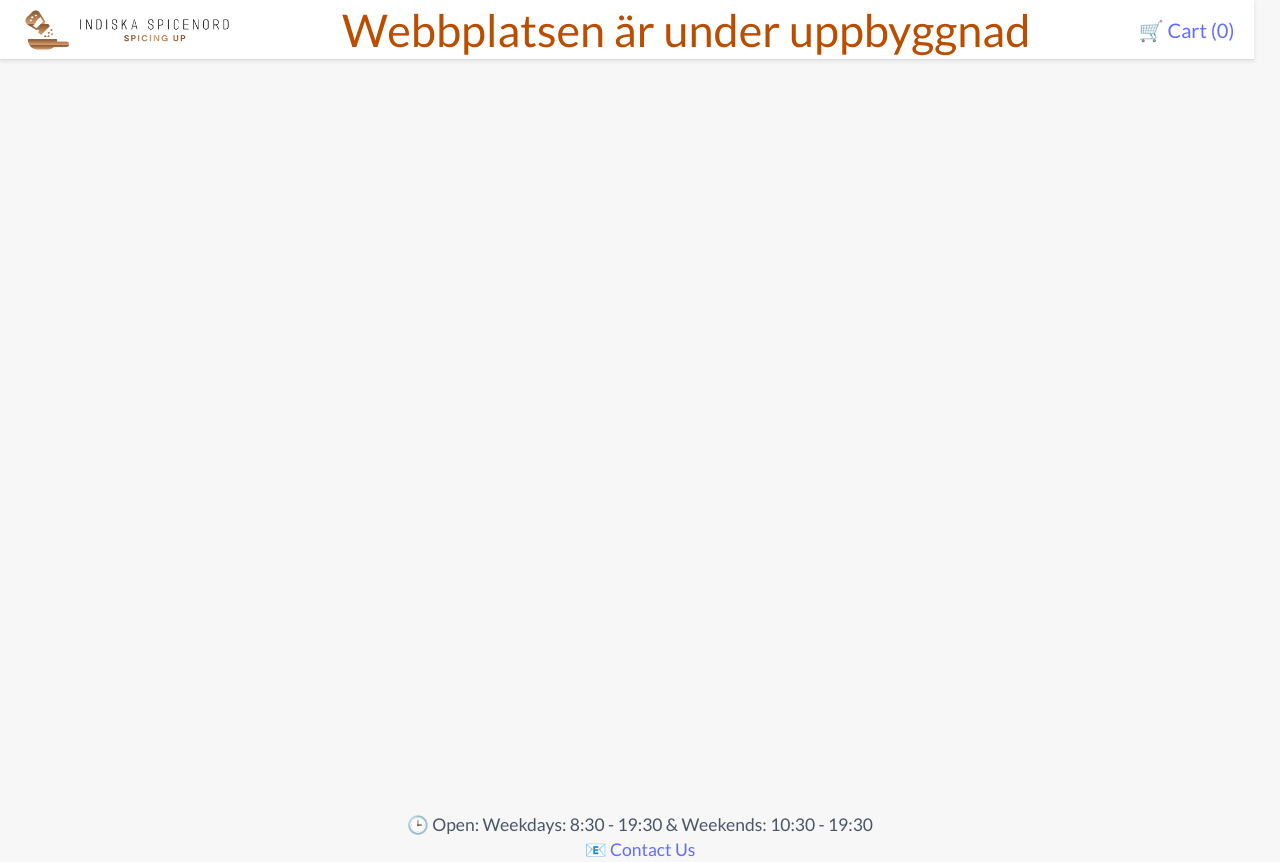
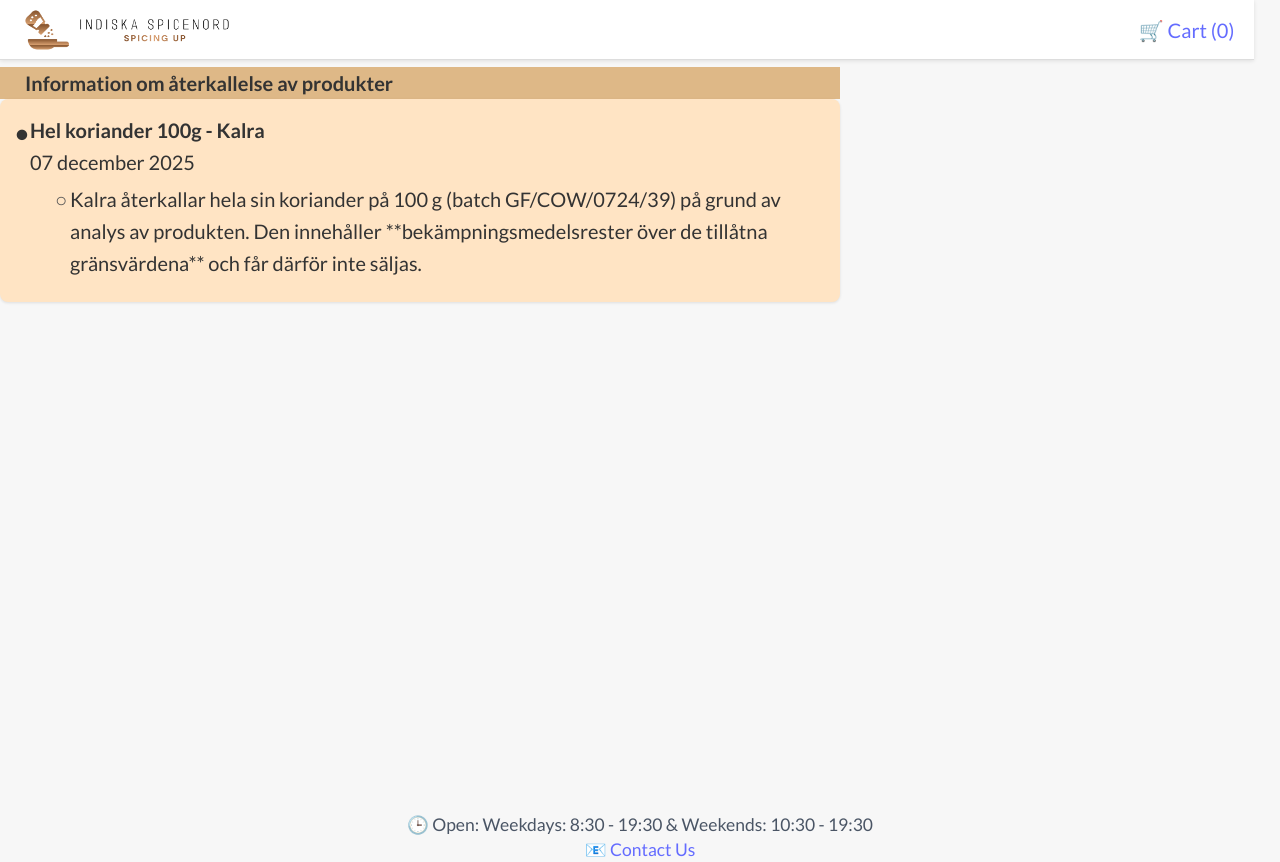
Before and after one commit to rapar8/indiskaspicenord, a React (Vite) app: page /recall in a window 1280 px wide. Built offline with nearby package versions, Linux system fonts and the light colour scheme.

Commit message:
contact us with recall and faq

```diff
--- a/src/App.tsx
+++ b/src/App.tsx
@@ -8,6 +8,7 @@ import Cart from './pages/Cart';
 import Header from './components/Header';
 import Footer from './components/Footer';
 import Checkout from "./pages/Checkout.tsx";
+import Recall from './pages/Recall.tsx';
 
 function App() {
     return (
@@ -22,6 +23,7 @@ function App() {
                     <Route path="/product/:id" element={<ProductDetails />} />
                     <Route path="/cooking-interest" element={<CookingInterest />} />
                     <Route path="/contact" element={<Contact />} />
+                    <Route path="/recall" element={<Recall />} />
                     <Route path="/cart" element={<Cart />} />
                     <Route path="/checkout" element={<Checkout />} />
                 </Routes>
--- a/src/components/Header.tsx
+++ b/src/components/Header.tsx
@@ -7,7 +7,7 @@ export default function Header() {
     const totalItems = cart.reduce((sum, item) => sum + item.quantity, 0);
 
     // This condition will hide the text only on the cooking-interest page
-    const hideUnderConstruction = ['/', '/cooking-interest'].includes(location.pathname);
+    const hideUnderConstruction = ['/', '/cooking-interest', '/contact', '/recall'].includes(location.pathname);
 
     return (
         <header style={{ display: 'flex', justifyContent: 'space-between', padding: '1rem', borderBottom: '1px solid #ddd' }}>
--- a/src/index.css
+++ b/src/index.css
@@ -144,3 +144,66 @@ button.Mui-disabled {
   cursor: default;
 }
 /* END: Generic button styles */
+
+.recall-header {
+    padding-left: 25px; /* Adjust this value to control indentation */
+    margin-top: 5px;
+    background-color: burlywood;
+    font-weight: bold;
+}
+
+.bullet-header {
+    padding-left: 25px; /* Adjust this value to control indentation */
+    margin-top: 5px;
+    background-color:bisque ;
+    font-weight: bold;
+}
+
+/* Container for nested bullets, applies left padding for indentation */
+.bullet-container {
+    padding-left: 25px; /* Adjust this value to control indentation */
+    margin-top: 5px;
+}
+
+/* Base class for a custom bullet point */
+.bullet-item {
+    position: relative;
+    padding-left: 15px; /* Space for the bullet marker */
+    margin-bottom: 8px; /* Space between items */
+    font-weight: bold;
+}
+/* Fix: Explicitly override the inherited font-weight for the nested item's text content */
+.bullet-item.secondary {
+  font-weight: normal;
+}
+/* Primary Bullet (Large Dot) */
+.bullet-item:not(.secondary):before {
+    content: '•'; /* Unicode for a large, solid bullet */
+    color: #333; /* Dark color for the bullet */
+    font-size: 1.2em;
+    position: absolute;
+    left: 0;
+    top: 0;
+}
+
+/* Secondary/Nested Bullet (Open Circle) */
+.bullet-item.secondary:before {
+    content: '○'; /* Unicode for an open circle bullet */
+    color: #555; /* Slightly lighter color for secondary bullet */
+    font-size: 1em;
+    position: absolute;
+    left: 0;
+    top: 0;
+    font-weight: normal;
+}
+
+/* index.css - Ensure this is AFTER all Tailwind imports */
+
+/* This custom class is stronger and will override Tailwind's bg-gray-100 */
+.list-item-wrapper {
+  background-color: bisque !important; /* A light, noticeable gray */
+  padding: 15px !important;            /* Adds space around the text */
+  border-radius: 8px !important;       /* Rounded corners */
+  margin-bottom: 20px !important;      /* Space below the item */
+  box-shadow: 0 1px 3px rgba(0, 0, 0, 0.1); /* Subtle shadow for definition */
+}
--- a/src/main.tsx
+++ b/src/main.tsx
@@ -2,7 +2,6 @@ import './index.css';
 import React from 'react';
 import ReactDOM from 'react-dom/client';
 import { BrowserRouter } from 'react-router-dom';
-import './index.css'
 import App from './App'
 import { CartProvider } from './contexts/CartProvider';
 
--- a/src/pages/ContactUs.tsx
+++ b/src/pages/ContactUs.tsx
@@ -1,77 +1,32 @@
-import { useCart } from '../contexts/CartContext';
-import { Link } from 'react-router-dom';
+// ContactUs.tsx - Simple, formatted structure
+import { Link } from "react-router-dom";
 
-const GITHUB_IMAGES_BASE_URL =
-    'https://raw.githubusercontent.com/rapar8/indiskaspicenord/main/images/';
+export default function ContactUs() {
+  return (
+    <div className="contact-us-container">
+      <h1>Contact and Information</h1>
+      <p>Information from Indiska SpiceNord</p>
 
-export default function Cart() {
-    const {
-        cart,
-        updateQuantity,
-        removeFromCart,
-    } = useCart();
+      {/* Structured using paragraphs and Links for formatting */}
+      <div>
+        <p>
+          {/* First Line: Recall and Complaint */}
+          <Link to="/recall">**Recall**</Link>
+          &nbsp;&nbsp;&nbsp;&nbsp;&nbsp;&nbsp;
+          <Link to="/complaint">**Complaint**</Link>
+        </p>
 
-    const total = cart.reduce(
-        (sum, item) => sum + item.price * item.quantity,
-        0
-    );
+        <p>
+          {/* Second Line: FAQ and Others */}
+          <Link to="/faq">**FAQ**</Link>
+          &nbsp;&nbsp;&nbsp;&nbsp;&nbsp;&nbsp;&nbsp;&nbsp;&nbsp;&nbsp;&nbsp;
+          <Link to="/others">**Others**</Link>
+        </p>
+      </div>
 
-    if (cart.length === 0) {
-        return (
-            <div style={{ padding: '2rem' }}>
-                <h2>Your Cart is Empty</h2>
-                <Link to="/order-online">Back to Shop</Link>
-            </div>
-        );
-    }
+      {/* Note: The spacing (&nbsp;) is fragile and generally not recommended
+           for layout, but it ensures a visible gap without CSS. */}
 
-    return (
-        <div style={{ padding: '2rem' }}>
-            <h2>Your Cart</h2>
-            <table style={{ width: '100%', borderCollapse: 'collapse' }}>
-                <thead>
-                <tr style={{ borderBottom: '1px solid #ccc' }}>
-                    <th style={{ textAlign: 'left' }}>Item</th>
-                    <th>Quantity</th>
-                    <th>Price</th>
-                    <th>Remove</th>
-                </tr>
-                </thead>
-                <tbody>
-                {cart.map(item => (
-                    <tr key={item.id} style={{ borderBottom: '1px solid #eee' }}>
-                        <td style={{ padding: '1rem 0' }}>
-                            <img
-                                src={GITHUB_IMAGES_BASE_URL + item.image}
-                                alt={item.name}
-                                style={{ width: '60px', marginRight: '1rem', verticalAlign: 'middle' }}
-                            />
-                            {item.name}
-                        </td>
-                        <td>
-                            <button onClick={() => updateQuantity(item.id, item.quantity - 1)} disabled={item.quantity <= 1}>
-                                -
-                            </button>
-                            <span style={{ margin: '0 0.5rem' }}>{item.quantity}</span>
-                            <button onClick={() => updateQuantity(item.id, item.quantity + 1)}>+</button>
-                        </td>
-                        <td>{(item.price * item.quantity).toFixed(2)} kr</td>
-                        <td>
-                            <button onClick={() => removeFromCart(item.id)}>🗑</button>
-                        </td>
-                    </tr>
-                ))}
-                </tbody>
-            </table>
-
-            <h3>Total: {total.toFixed(2)} kr</h3>
-
-            {/* Placeholder for next step: checkout options */}
-            <div style={{ marginTop: '1rem' }}>
-                <Link to="/checkout">
-                    <button style={{ padding: '0.5rem 1rem' }}>Proceed to Checkout</button>
-                </Link>
-            </div>
-        </div>
-    );
+    </div>
+  );
 }
--- /dev/null
+++ b/src/pages/Recall.tsx
@@ -0,0 +1,42 @@
+// Recall.tsx - Corrected structure for separate list items
+
+
+export default function Recall() {
+    return (
+        <div className="recall-page-container p-4 max-w-2xl mx-auto text-left">
+
+            <div className='recall-header'>Information om återkallelse av produkter</div>
+
+            {/* --- LIST ITEM 1 --- */}
+            {/* The wrapper holds the background and spacing */}
+            <div className="list-item-wrapper bg-gray-100 p-3 rounded-md mb-4">
+                <div className="bullet-item">
+                    Hel koriander 100g - Kalra
+                    <div className="font-normal">07 december 2025</div>
+                    {/* Inner Content Block (Nested Bullet) */}
+                    <div className="bullet-container mt-2">
+                        <div className="bullet-item secondary">
+                            Kalra återkallar hela sin koriander på 100 g (batch GF/COW/0724/39) på grund av analys av produkten. Den innehåller **bekämpningsmedelsrester över de tillåtna gränsvärdena** och får därför inte säljas.
+                        </div>
+                    </div>
+                </div>
+            </div>
+
+            {/*/!* --- LIST ITEM 2 --- *!/*/}
+            {/*/!* This is a separate, sibling element *!/*/}
+            {/*<div className="list-item-wrapper bg-gray-100 p-3 rounded-md mb-4">*/}
+            {/*    <div className="bullet-item">*/}
+            {/*        **Whole Corriander 200g - Kalra***/}
+
+            {/*        /!* Inner Content Block (Nested Bullet) *!/*/}
+            {/*        <div className="bullet-container mt-2">*/}
+            {/*            <div className="bullet-item secondary">*/}
+            {/*                Kalra is recalling its whole Corriander of 100g (Batch GF/COW/0724/39) due to analysis of the product. It contains **pesticide residues above the permitted limit values**, and therefore may not be sold.*/}
+            {/*            </div>*/}
+            {/*        </div>*/}
+            {/*    </div>*/}
+            {/*</div>*/}
+
+        </div> // Closing recall-page-container
+    );
+}
```
Also changed, not shown: 1 other file (tests, documents, lock files or other folders).
